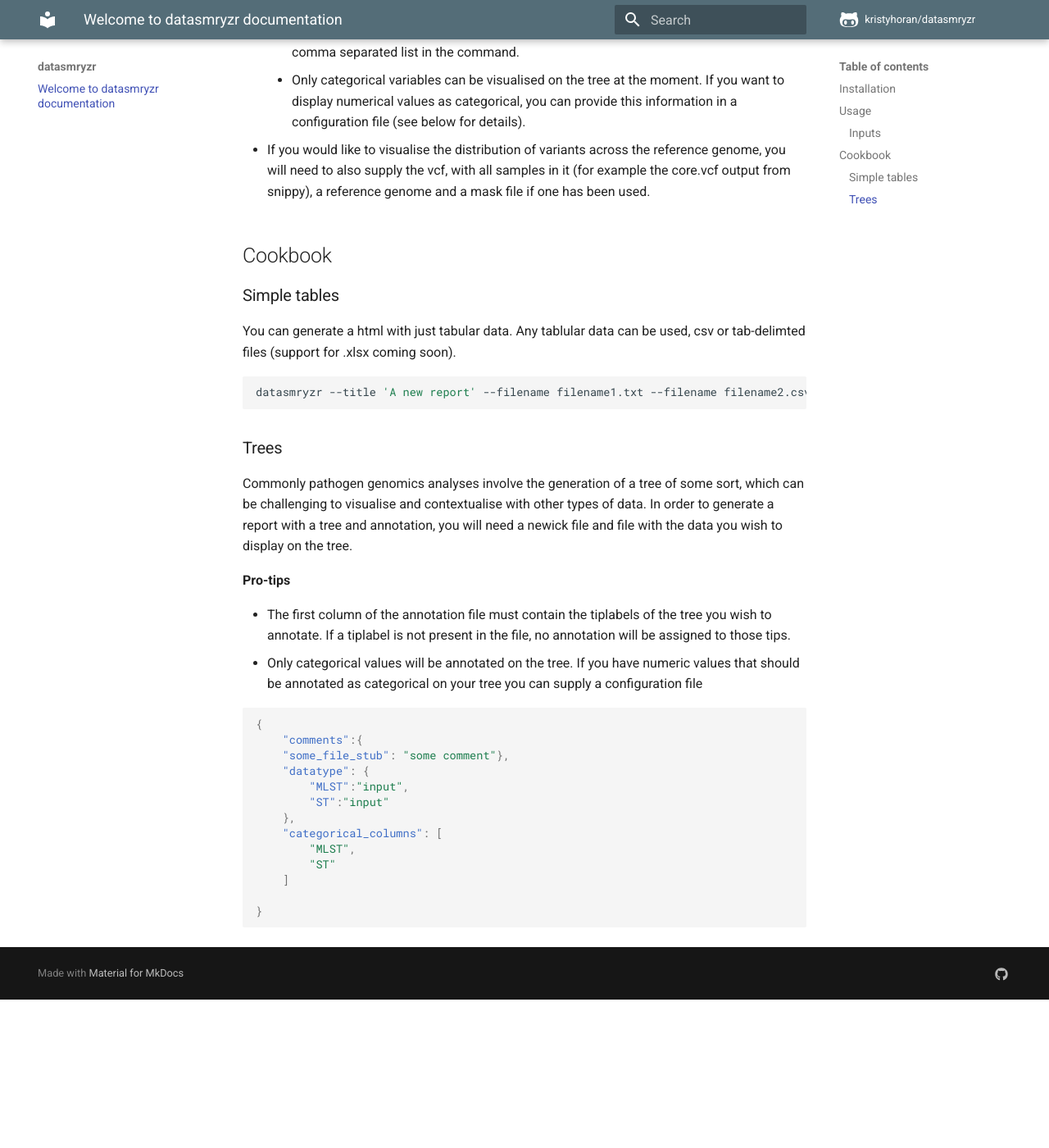
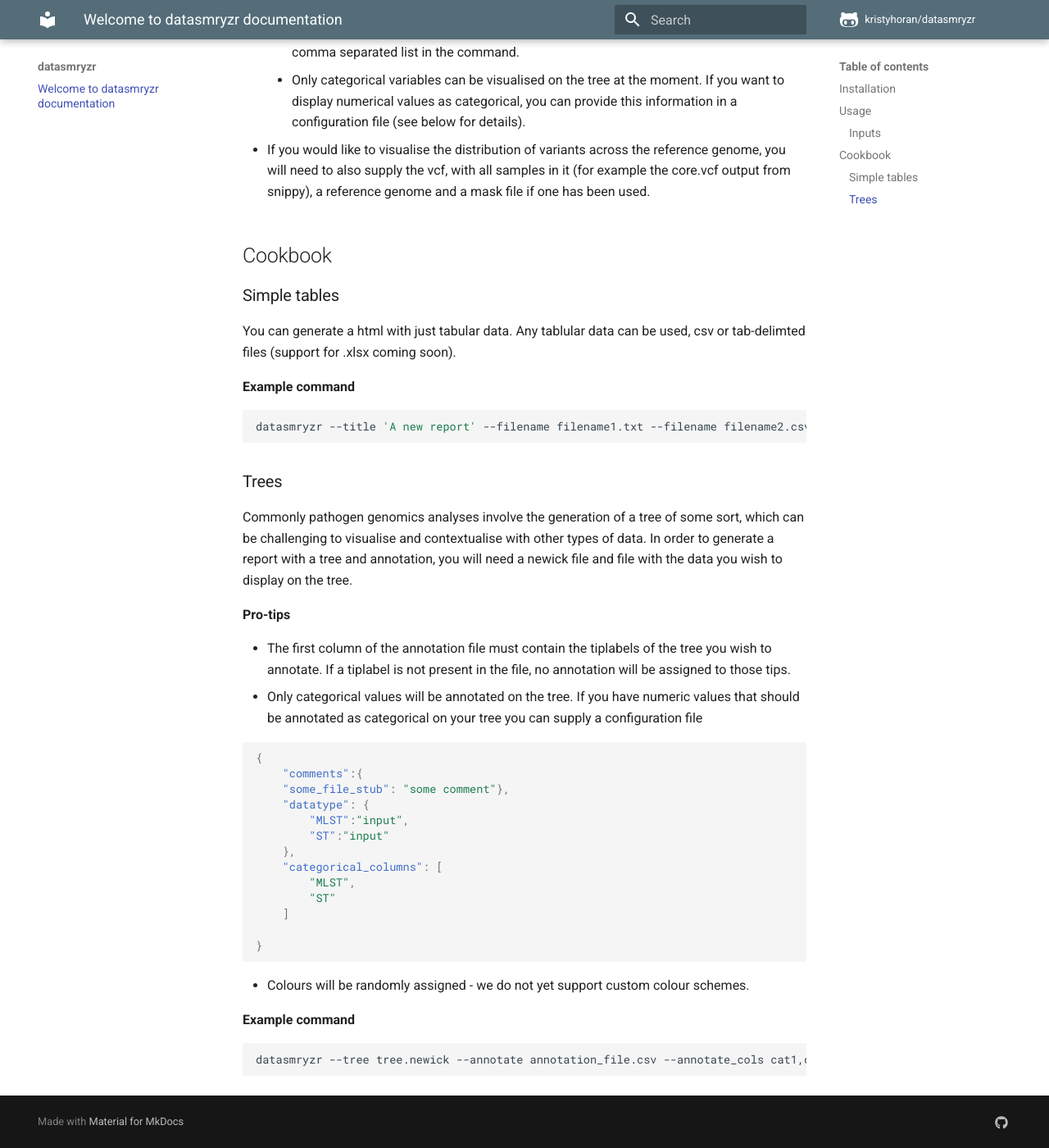
Before and after one commit to kristyhoran/datasmryzr, an MkDocs documentation site: the page built from docs/index.md, in a window 1280 px wide and 1400 px high, scrolled down 1150 px. Shown: the whole window at 82% size. Built offline with MkDocs 1.6.1 and Material for MkDocs 9.7.7, drawn with Linux system fonts in a browser that asks for light colours; emoji names are drawn with the system emoji font; comment, search, counter and statistics services are not loaded; before the commit the page ends 2369 px from its top, so only the background shows below that.

Commit message:
finished tree inmstructions

````diff
--- a/docs/index.md
+++ b/docs/index.md
@@ -43,6 +43,8 @@
 
 You can generate a html with just tabular data. Any tablular data can be used, csv or tab-delimted files (support for .xlsx coming soon).
 
+**Example command**
+
 ``` bash
 datasmryzr --title 'A new report' --filename filename1.txt --filename filename2.csv --filename filename3.tsv
 ```
@@ -71,3 +73,11 @@
 
 }
 ```
+
+* Colours will be randomly assigned - we do not yet support custom colour schemes.
+
+**Example command**
+
+```bash
+datasmryzr --tree tree.newick --annotate annotation_file.csv --annotate_cols cat1,cat4,cat5
+```
````
